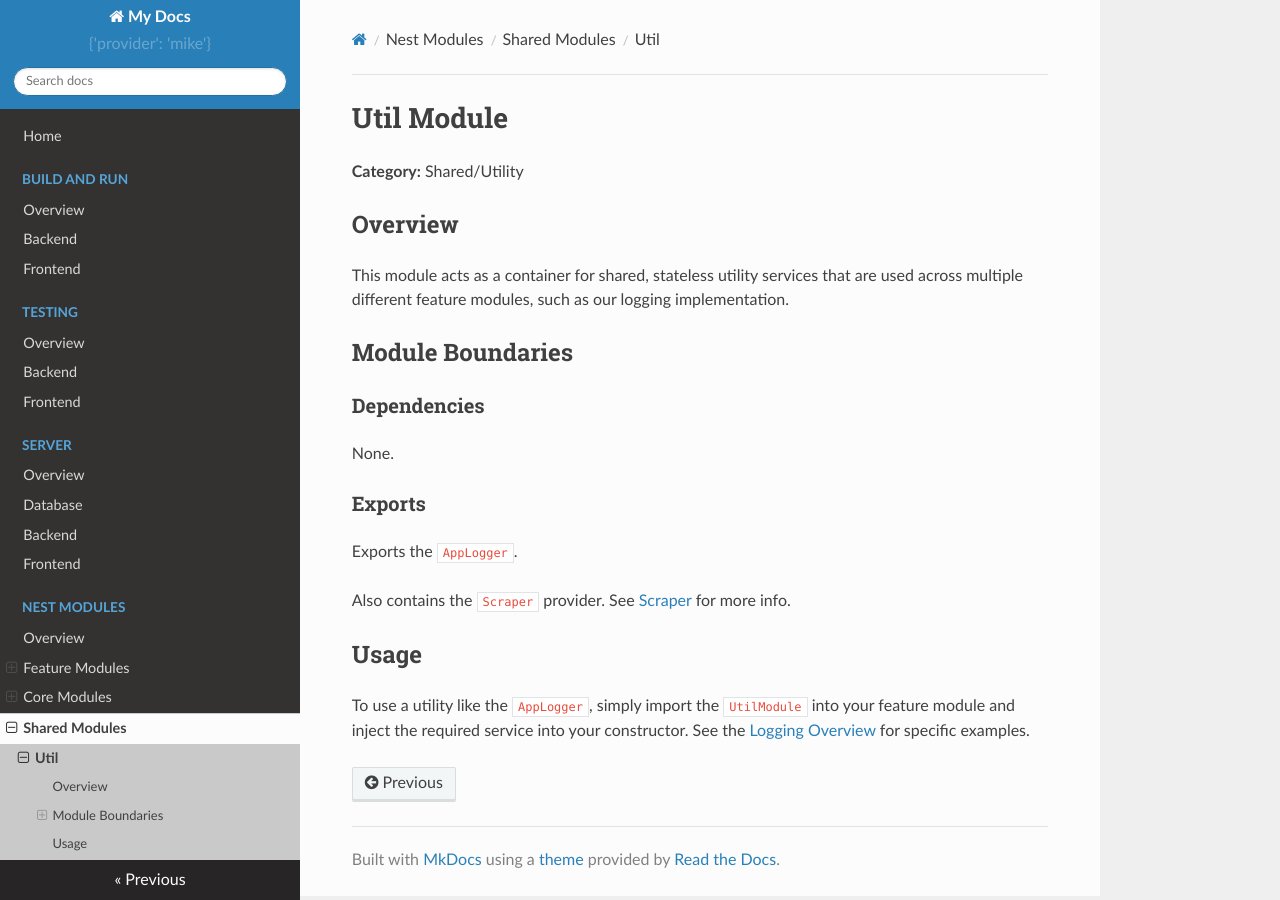
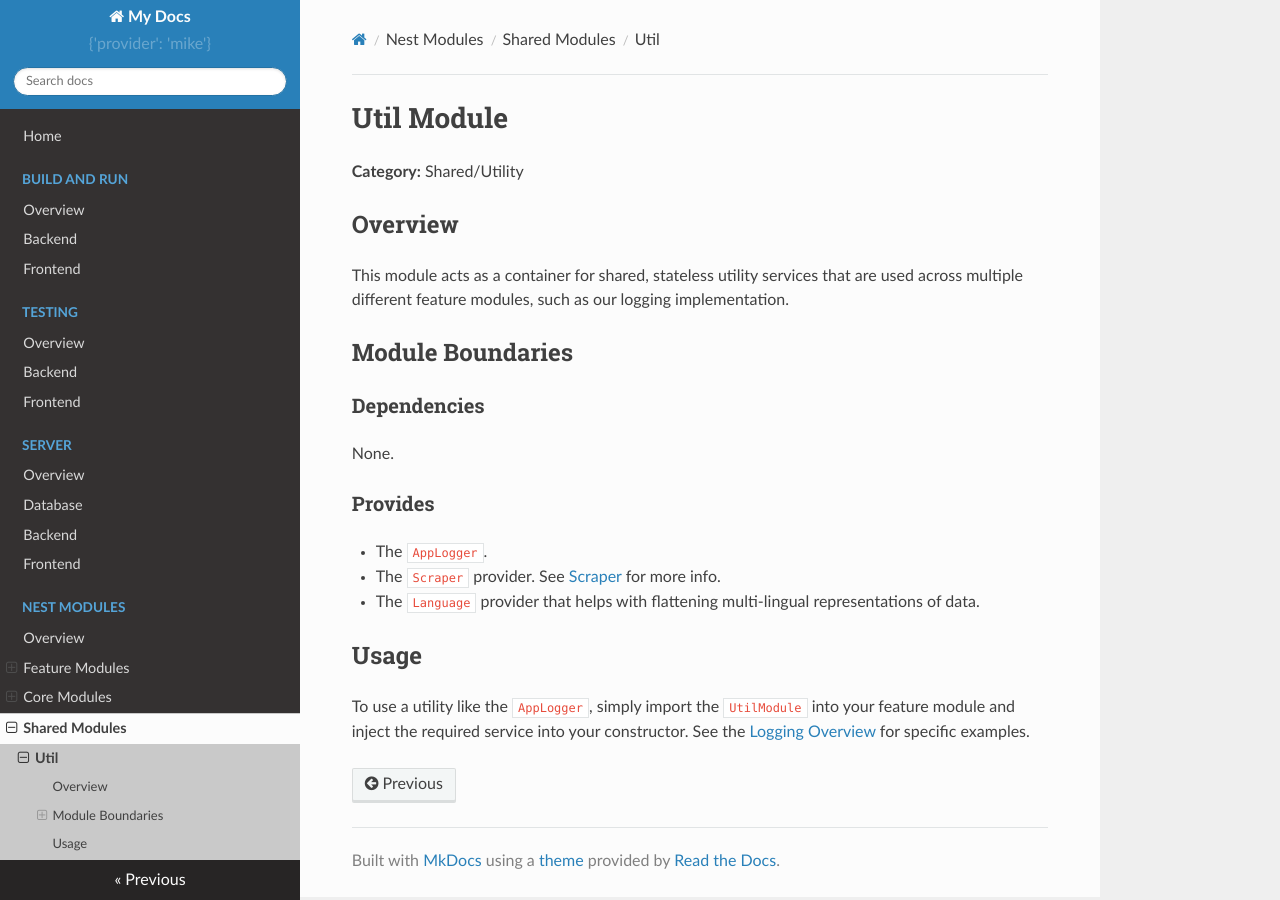
Before and after one commit to SELab-2/viernulvier-4, an MkDocs documentation site: the page built from docs/modules/util.md, in a window 1280 px wide. Built offline with MkDocs 1.6.1, drawn with Linux system fonts in a browser that asks for light colours; nearby versions of some CDN libraries.

```diff
--- a/docs/modules/util.md
+++ b/docs/modules/util.md
@@ -12,11 +12,11 @@
 
 None.
 
-### Exports
+### Provides
 
-Exports the `AppLogger`.
-
-Also contains the `Scraper` provider. See [Scraper](../scraping/index.md) for more info.
+* The `AppLogger`.
+* The `Scraper` provider. See [Scraper](../scraping/index.md) for more info.
+* The `Language` provider that helps with flattening multi-lingual representations of data.
 
 ## Usage
 
```
Also changed, not shown: 1 other file.
